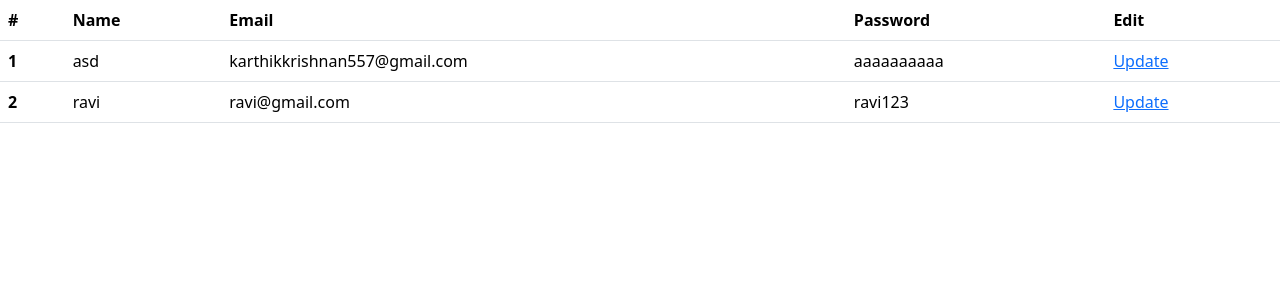
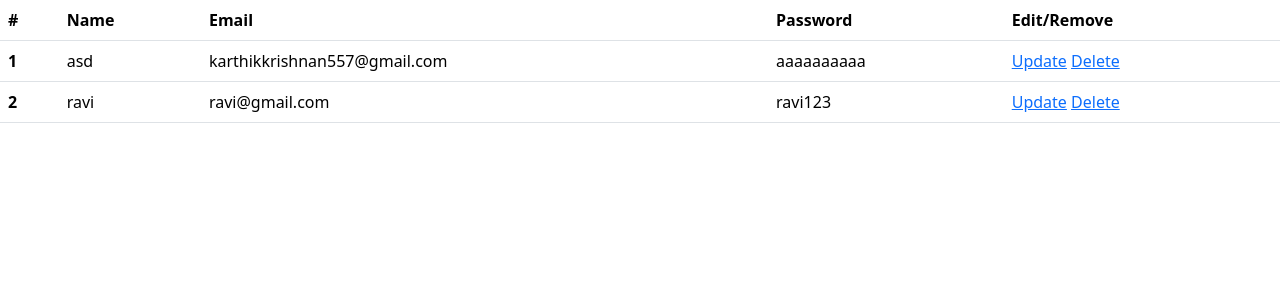
Before and after one commit to Itsajay12/Django_Crud, a Django app: page /views/ in a window 1280 px wide. Shown: the part 56-356 px from the top of the page. Run offline with Django 4.2, Linux system fonts and the light colour scheme; data comes from the database, SQL or seed files in the repository; both versions use the stored data as it was after the commit.

Commit message:
completed

```diff
--- a/crud/urls.py
+++ b/crud/urls.py
@@ -23,5 +23,6 @@ urlpatterns = [
     path('',index,name='index'),
     path('forms/',forms,name='forms'),
     path('views/',view,name='views'),
-    path('update/<str:email>',update,name='update')
+    path('update/<str:email>',update,name='update'),
+    path('delete/<str:email>',delete,name='delete')
 ]
--- a/home/templates/update.html
+++ b/home/templates/update.html
@@ -1,6 +1,6 @@
 {% extends "base.html" %}
 {% block content %}
-<form method="post">
+<form method="post" class="container bg-warning p-5">
     {% csrf_token %}
     {% for val in query %}
 
--- a/home/templates/view.html
+++ b/home/templates/view.html
@@ -7,7 +7,7 @@
         <th scope="col">Name</th>
         <th scope="col">Email</th>
         <th scope="col">Password</th>
-        <th>Edit</th>
+        <th>Edit/Remove</th>
       </tr>
     </thead>
     <tbody>
@@ -17,7 +17,10 @@
         <td>{{val.name}}</td>
         <td>{{val.email}}</td>
         <td>{{val.password}}</td>
-        <td> <a href="{% url "update" val.email %}">Update</a></td>
+        <td> <a href="{% url "update" val.email %}">Update</a>
+            <a href="{% url "delete" val.email %}">Delete</a></td>
+
+
 
       </tr>
      {% endfor %}
--- a/home/views.py
+++ b/home/views.py
@@ -18,3 +18,7 @@ def update(request,email):
         Login.objects.filter(email = email).update(name=request.POST['name'],password=request.POST['password'])
         return index(request)
     return render(request,'update.html',{"query":query})
+def delete(request,email):
+    Login.objects.filter(email=email).delete()
+
+    return index(request)
```
Also changed, not shown: db.sqlite3.
